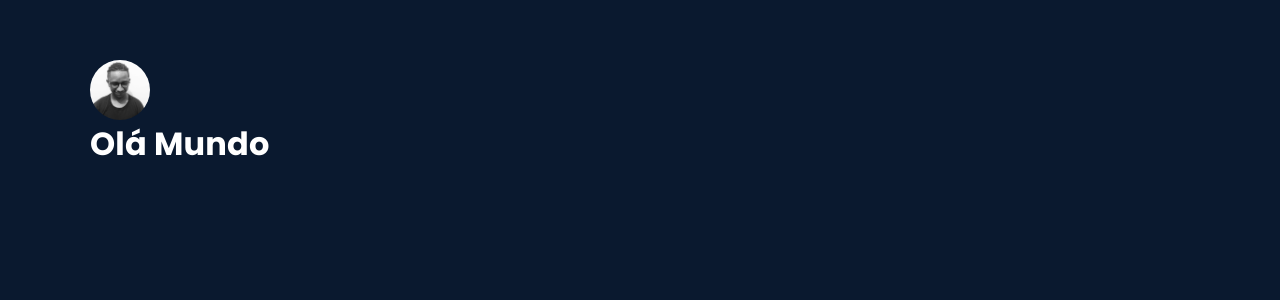
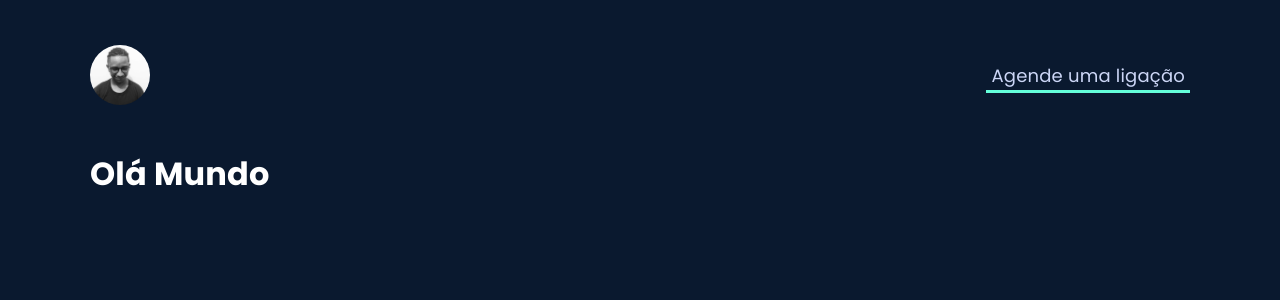
Before and after one commit to daniilomello/daniilodev-v1, a Next.js app: page / in a window 1280 px wide. Shown: the top 300 px of the page. Built offline with nearby package versions, Linux system fonts and the light colour scheme.

Commit message:
finished link and header components

```diff
--- /dev/null
+++ b/components/Header/header.component.js
@@ -0,0 +1,15 @@
+import HeaderComponent from './header.styled'
+
+import Avatar from '../Avatar/avatar.component'
+import Link from '../Link/link.component'
+
+function Header(){
+  return(
+    <HeaderComponent>
+      <Avatar />
+      <Link url="/" texto="Agende uma ligação" corTexto="#CCD6F6" />
+    </HeaderComponent>
+  )
+}
+
+export default Header
--- /dev/null
+++ b/components/Header/header.styled.js
@@ -0,0 +1,11 @@
+import styled from 'styled-components'
+
+const HeaderComponent = styled.header`
+  width: 100%;
+  display: flex;
+  justify-content: space-between;
+  align-items: center;
+  height: 90px;
+  margin-bottom: 30px;
+`
+export default HeaderComponent
--- /dev/null
+++ b/components/Link/link.component.js
@@ -0,0 +1,9 @@
+import LinkComponent from './link.styled'
+
+function Link({url, texto, corTexto}){
+  return(
+    <LinkComponent href={url} corTexto={corTexto}>{texto}</LinkComponent>
+  )
+}
+
+export default Link
--- /dev/null
+++ b/components/Link/link.styled.js
@@ -0,0 +1,35 @@
+import styled from 'styled-components'
+
+const Link = styled.a`
+  color: ${props => props.corTexto || "white"};
+  text-decoration: none;
+  position: relative;
+  display: inline-block;
+  font-size: 18px;
+  z-index: 5;
+  padding: 0 5px;
+  &::after {
+    content: '';
+    width: 100%;
+    height: 3px;
+    background: #64FFDA;
+    display: block;
+    position: absolute;
+    top: 0;
+    left: 0;
+    z-index: -1;
+    transform: translateY(28px);
+    transition: all 0.3s ease;
+  }
+
+  &:hover {
+    color: #0a192f;
+    &::after {
+      height: 30px;
+      transform: translateY(0);
+      transition: all 0.3s ease;
+    }
+  }
+`
+
+export default Link
--- a/pages/index.js
+++ b/pages/index.js
@@ -1,6 +1,5 @@
 import Head from 'next/head'
-
-import Avatar from '../components/Avatar/avatar.component'
+import Header from '../components/Header/header.component'
 
 export default function Home() {
   return (
@@ -10,9 +9,7 @@ export default function Home() {
         <link rel="icon" href="/favicon.ico" />
       </Head>
 
-      <header>
-        <Avatar />
-      </header>
+      <Header/>
 
       <main>
         <h1>Olá Mundo</h1>
--- a/styles/globals.css
+++ b/styles/globals.css
@@ -16,7 +16,7 @@
 body {
   background: #0a192f;
   color: white;
-  padding: 60px 90px;
+  padding: 30px 90px;
   font-family: 'Poppins', sans-serif;
   letter-spacing: 0.2px;
   box-sizing: border-box;
```
